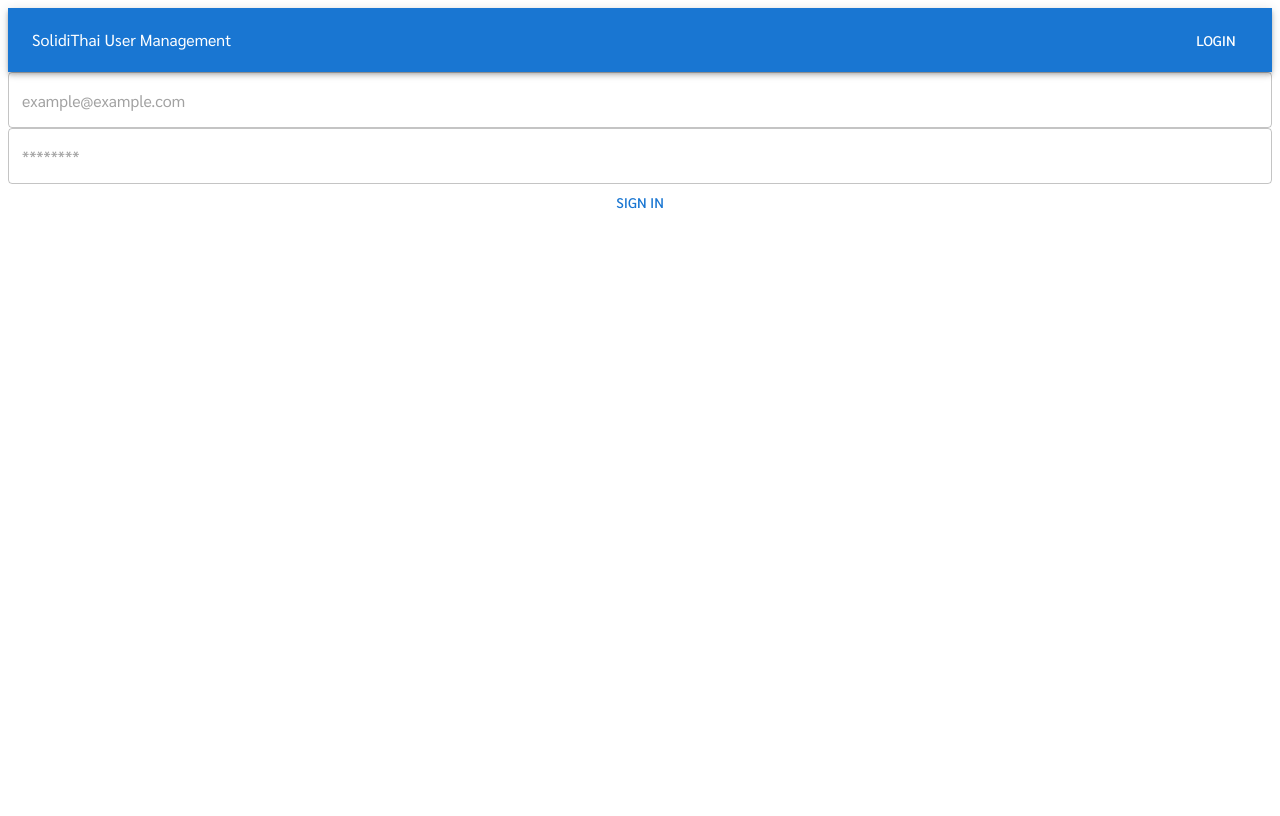
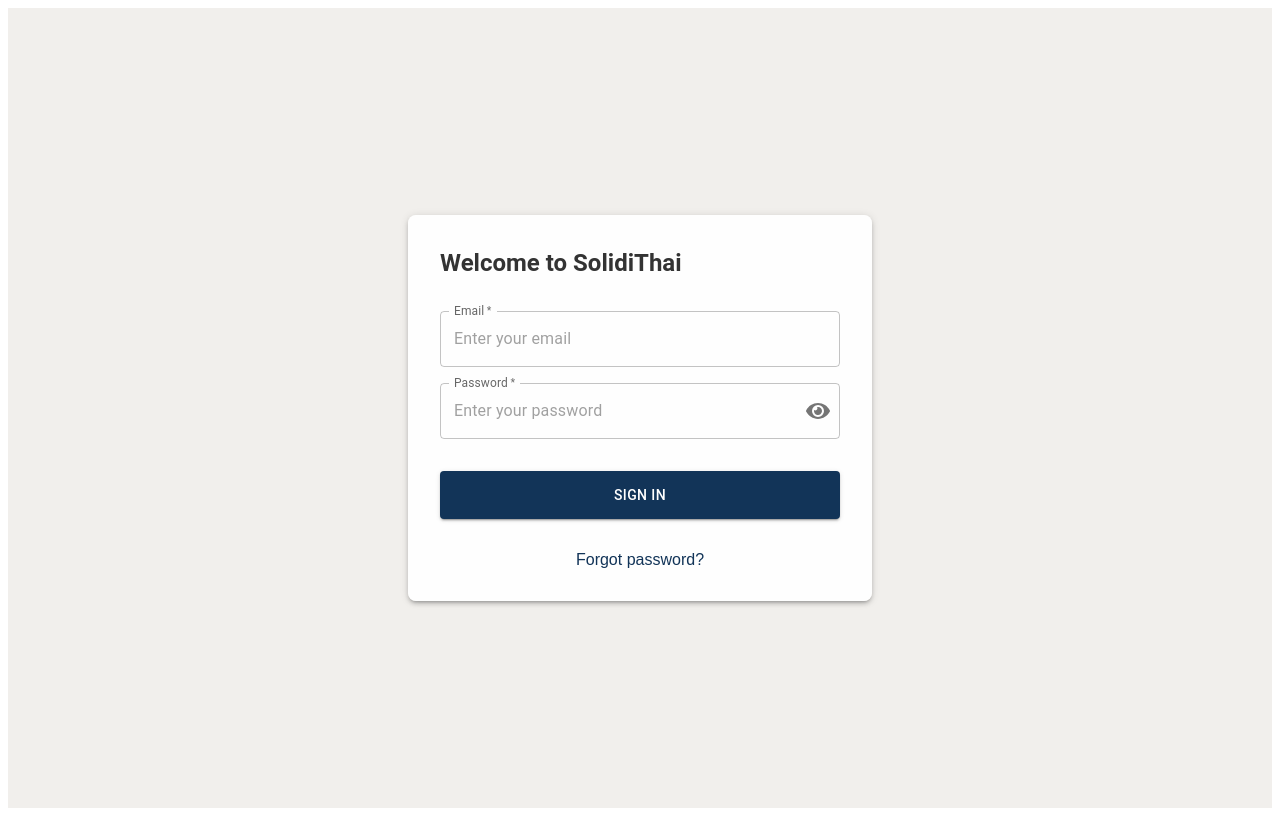
Before and after one commit to kt-tnbns/SolidiThai, a React (Vite) app in the folder solidithai-web/: page /login in a window 1280 px wide. Built offline with nearby package versions, Linux system fonts and the light colour scheme; no server answers.

Commit message:
feat: update ui and theme

```diff
--- a/solidithai-web/src/App.tsx
+++ b/solidithai-web/src/App.tsx
@@ -1,5 +1,7 @@
 import { QueryClient, QueryClientProvider } from "@tanstack/react-query"
 import { BrowserRouter, Routes, Route } from "react-router-dom"
+import { ThemeProvider } from '@mui/material'
+import { theme } from './theme/theme'
 
 import { LoginPage } from "./pages/login/Login.react"
 import { UserPage } from "./pages/user/UserPage.react"
@@ -7,8 +9,6 @@
 import Index from "./pages/Index.react"
 import { Toaster } from "sonner"
 import { AuthProvider } from "./context/AuthProvider.react"
-import { THEME } from "./index.theme"
-import { ThemeProvider } from "@mui/material/styles"
 import { NavBar } from "./components/nav/NavBar.react"
 import { Box } from "@mui/material"
 
@@ -16,11 +16,11 @@
 
 const App = () => (
   <QueryClientProvider client={queryClient}>
-    <ThemeProvider theme={THEME}>
+    <ThemeProvider theme={theme}>
       <Toaster />
       <BrowserRouter>
         <AuthProvider>
-          <Box sx={{ display: 'flex', flexDirection: 'column' }}>
+          <Box sx={{ display: 'flex', flexDirection: 'column', height: '100vh' }}>
             <NavBar />
             <Box component="main" sx={{ flexGrow: 1 }}>
               <Routes>
--- a/solidithai-web/src/components/nav/NavBar.react.tsx
+++ b/solidithai-web/src/components/nav/NavBar.react.tsx
@@ -29,9 +29,9 @@
   }
 
   return (
+    user && (
       <AppBar position="static">
         <Toolbar>
-
           <Box sx={{ flexGrow: 1 }}>
             <Link to="/user" style={{ textDecoration: 'none', color: 'inherit' }}>
               <Typography variant="subtitle1" component="div" sx={{ flexGrow: 1 }}>
@@ -39,6 +39,19 @@
               </Typography>
             </Link>
           </Box>
+
+          <Stack direction="row" gap={2} pr={4}>
+            <Link to="/user" style={{ textDecoration: 'none', color: 'inherit' }}>
+              <Typography variant="subtitle1" component="div" sx={{ flexGrow: 1 }}>
+                Home
+              </Typography>
+            </Link>
+            <Link to="/user-settings" style={{ textDecoration: 'none', color: 'inherit' }}>
+              <Typography variant="subtitle1" component="div" sx={{ flexGrow: 1 }}>
+                Settings
+              </Typography>
+            </Link>
+          </Stack>
 
           {user ? (
             <Stack direction="row" gap={2}>
@@ -84,4 +97,5 @@
         </Toolbar>
       </AppBar>
     )
+  )
 }
--- a/solidithai-web/src/index.css
+++ b/solidithai-web/src/index.css
@@ -1,4 +1,3 @@
-@import url('https://fonts.googleapis.com/css2?family=Sarabun:wght@100;200;300;400;500;600;700;800&display=swap');
 
 * {
   font-family: 'Sarabun', sans-serif;
--- a/solidithai-web/src/index.theme.ts
+++ /dev/null
@@ -1,11 +0,0 @@
-import { createTheme } from '@mui/material/styles'
-
-export const THEME = createTheme({
-  typography: {
-    "fontFamily": `"Sarabun"`,
-    "fontSize": 14,
-    "fontWeightLight": 300,
-    "fontWeightRegular": 400,
-    "fontWeightMedium": 500
-  }
-})
--- a/solidithai-web/src/pages/login/Login.react.tsx
+++ b/solidithai-web/src/pages/login/Login.react.tsx
@@ -1,8 +1,42 @@
+import { Box, Paper, Typography } from '@mui/material'
 import { LoginForm } from './LoginForm.react'
 
 export const LoginPage = () => {
-
   return (
-    <LoginForm />
+    <Box
+      sx={{
+        display: 'flex',
+        flexDirection: 'column',
+        alignItems: 'center',
+        justifyContent: 'center',
+        height: '100%',
+        width: '100%',
+        background: '#F1EFEC'
+      }}
+    >
+      <Paper
+        elevation={3}
+        sx={{
+          padding: 4,
+          width: '90%',
+          maxWidth: '400px',
+          borderRadius: 2,
+          backgroundColor: 'rgba(255, 255, 255, 0.95)'
+        }}
+      >
+        <Typography
+          component="h1"
+          variant="h5"
+          sx={{
+            marginBottom: 4,
+            color: '#333',
+            fontWeight: 600
+          }}
+        >
+          Welcome to SolidiThai
+        </Typography>
+        <LoginForm />
+      </Paper>
+    </Box>
   )
 }
--- a/solidithai-web/src/pages/login/LoginForm.react.tsx
+++ b/solidithai-web/src/pages/login/LoginForm.react.tsx
@@ -1,32 +1,83 @@
-import { Stack, Button } from "@mui/material"
-import { FormTextField } from "../../components/form/FormTextField.react"
-import { useLoginForm } from "./useLoginForm"
+import { useState } from 'react'
+import {
+  Button,
+  Box,
+  Link,
+  InputAdornment,
+  IconButton
+} from '@mui/material'
+import { FaEye, FaEyeSlash } from 'react-icons/fa'
+import { FormTextField } from '../../components/form/FormTextField.react'
+import { useLoginForm } from './useLoginForm'
 
 export const LoginForm = () => {
-  const { methods, loading, onSubmit } = useLoginForm()
+  const [showPassword, setShowPassword] = useState(false)
+  const { methods, onSubmit } = useLoginForm()
 
   const { control, handleSubmit } = methods
 
   return (
-    <Stack >
+    <Box
+      component="form"
+      onSubmit={handleSubmit(onSubmit)}
+      sx={{
+        width: '100%',
+        display: 'flex',
+        flexDirection: 'column',
+        gap: 2
+      }}
+    >
       <FormTextField
+        fullWidth
+        label="Email"
+        name="email"
+        type="email"
+        variant="outlined"
+        placeholder="Enter your email"
+        required
         control={control}
-        name="email"
-        placeholder="example@example.com"
       />
+
       <FormTextField
+        fullWidth
+        label="Password"
+        name="password"
+        type={showPassword ? 'text' : 'password'}
+        variant="outlined"
+        required
         control={control}
-        name="password"
-        type="password"
-        placeholder="********"
+        placeholder="Enter your password"
+        slotProps={{
+          input: {
+            endAdornment: (
+              <InputAdornment position="end">
+                <IconButton
+                  onClick={() => setShowPassword(!showPassword)}
+                  edge="end"
+                >
+                  {showPassword ? <FaEyeSlash /> : <FaEye />}
+                </IconButton>
+              </InputAdornment>
+            ),
+          },
+        }}
       />
-      <Button loading={loading} onClick={handleSubmit(onSubmit)}>
-        {loading ? (
-          'Signing in...'
-        ) : (
-          'Sign In'
-        )}
+
+      <Button
+        type="submit"
+        variant="contained"
+        fullWidth
+        color="primary"
+        sx={{ mt: 2 }}
+      >
+        Sign In
       </Button>
-    </Stack>
+
+      <Box sx={{ mt: 2, textAlign: 'center' }}>
+        <Link href="#" underline="hover">
+          Forgot password?
+        </Link>
+      </Box>
+    </Box>
   )
 }
--- /dev/null
+++ b/solidithai-web/src/theme/theme.ts
@@ -0,0 +1,43 @@
+import { createTheme } from '@mui/material'
+
+export const theme = createTheme({
+  palette: {
+    primary: {
+      main: '#123458',
+      light: '#D4C9BE',
+    },
+  },
+  components: {
+    MuiTextField: {
+      styleOverrides: {
+        root: {
+          '& .MuiOutlinedInput-root': {
+            '&:hover fieldset': {
+              borderColor: '#030303',
+            },
+          },
+        },
+      },
+    },
+    MuiButton: {
+      styleOverrides: {
+        root: {
+          padding: '12px',
+          '&:hover': {
+            backgroundColor: '#234569',
+          },
+        },
+      },
+    },
+    MuiLink: {
+      styleOverrides: {
+        root: {
+          color: '#123458',
+          '&:hover': {
+            color: '#D4C9BE',
+          },
+        },
+      },
+    },
+  },
+})
```
Lines whose indentation alone changed are shown as unchanged.
